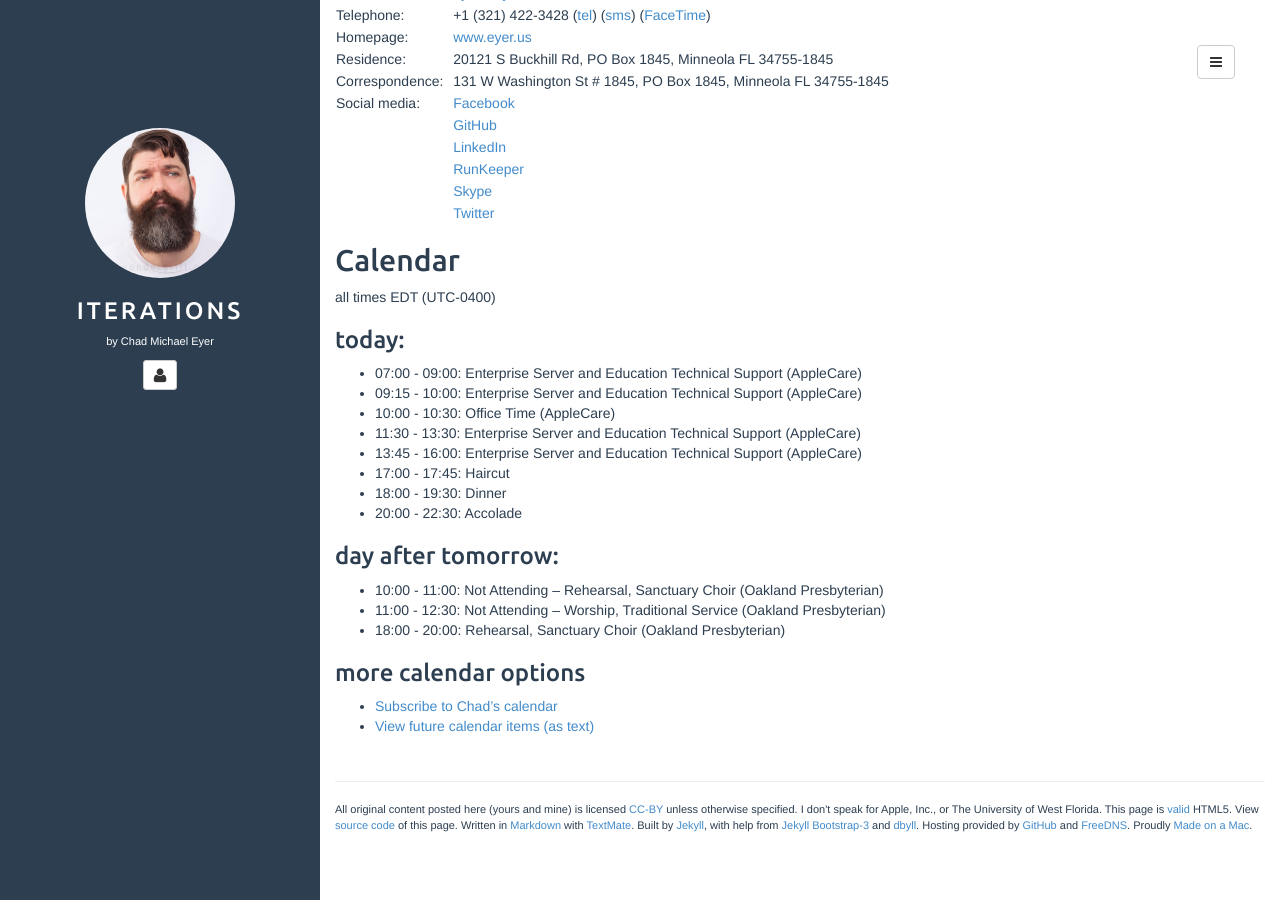
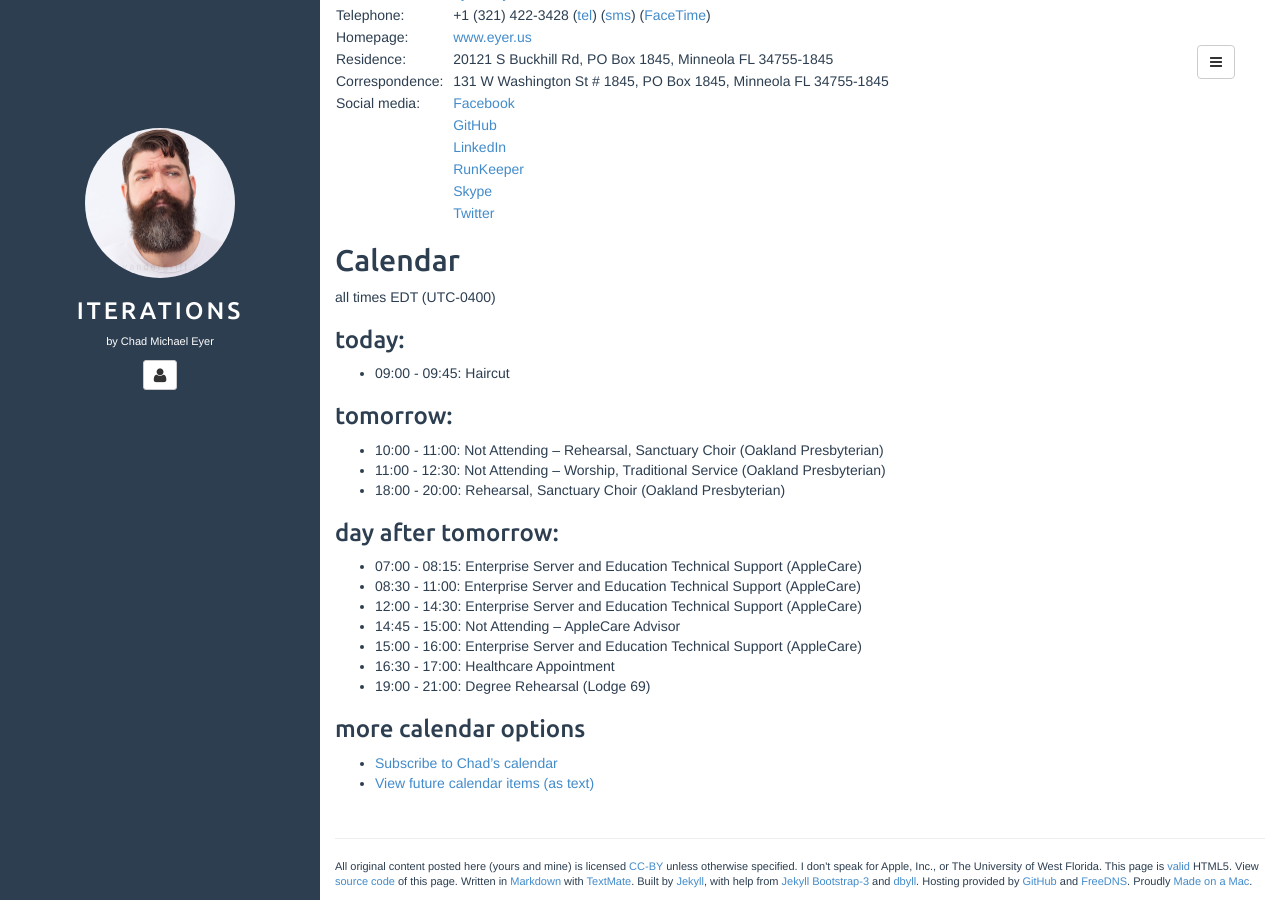
Before and after one commit to chadmichaeleyer/chadmichaeleyer.github.io, a Jekyll site: the page built from about.md, in a window 1280 px wide and 900 px high, scrolled down 1252 px. Built offline with Jekyll 4.4.1, drawn with Linux system fonts in a browser that asks for light colours.

Commit message:
calendar update

```diff
--- a/calendar.markdown
+++ b/calendar.markdown
@@ -2,17 +2,20 @@ all times EDT (UTC-0400)
 
 ### today:
 
-* 07:00 - 09:00: Enterprise Server and Education Technical Support (AppleCare)
-* 09:15 - 10:00: Enterprise Server and Education Technical Support (AppleCare)
-* 10:00 - 10:30: Office Time (AppleCare)
-* 11:30 - 13:30: Enterprise Server and Education Technical Support (AppleCare)
-* 13:45 - 16:00: Enterprise Server and Education Technical Support (AppleCare)
-* 17:00 - 17:45: Haircut
-* 18:00 - 19:30: Dinner
-* 20:00 - 22:30: Accolade
+* 09:00 - 09:45: Haircut
 
-### day after tomorrow:
+### tomorrow:
 
 * 10:00 - 11:00: Not Attending – Rehearsal, Sanctuary Choir (Oakland Presbyterian)
 * 11:00 - 12:30: Not Attending – Worship, Traditional Service (Oakland Presbyterian)
 * 18:00 - 20:00: Rehearsal, Sanctuary Choir (Oakland Presbyterian)
+
+### day after tomorrow:
+
+* 07:00 - 08:15: Enterprise Server and Education Technical Support (AppleCare)
+* 08:30 - 11:00: Enterprise Server and Education Technical Support (AppleCare)
+* 12:00 - 14:30: Enterprise Server and Education Technical Support (AppleCare)
+* 14:45 - 15:00: Not Attending – AppleCare Advisor
+* 15:00 - 16:00: Enterprise Server and Education Technical Support (AppleCare)
+* 16:30 - 17:00: Healthcare Appointment
+* 19:00 - 21:00: Degree Rehearsal (Lodge 69)
```
Also changed, not shown: calendar-year.markdown (+89 -69 lines), 1 other file.
